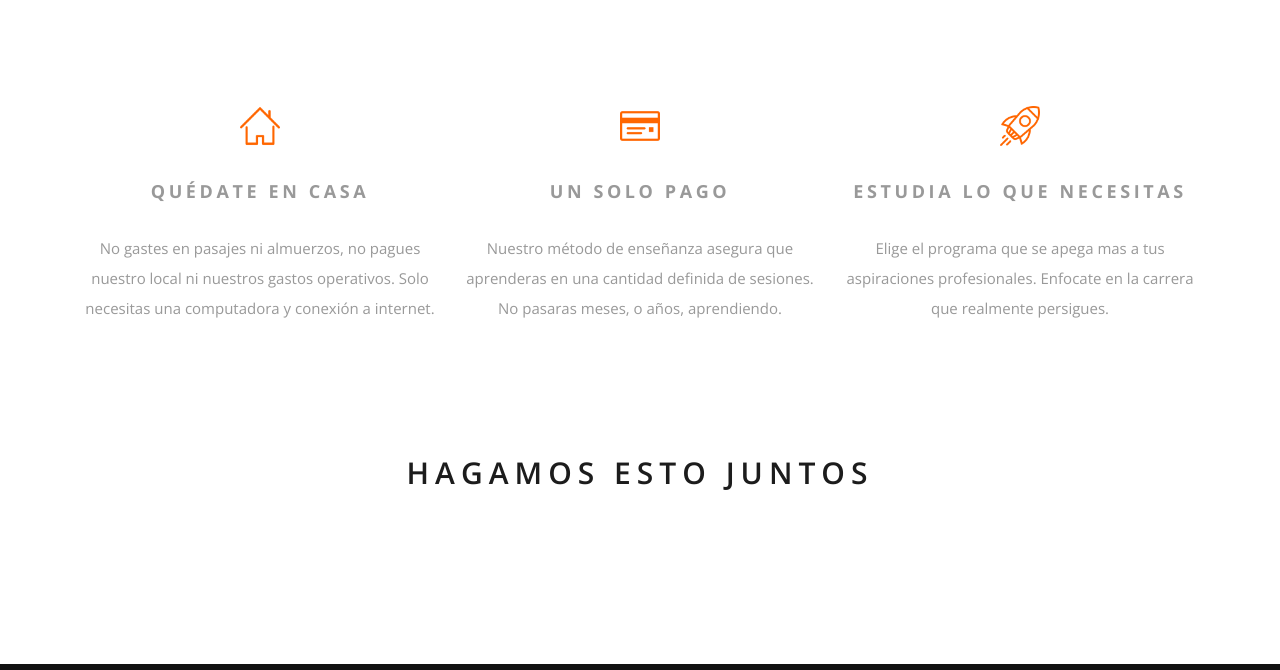
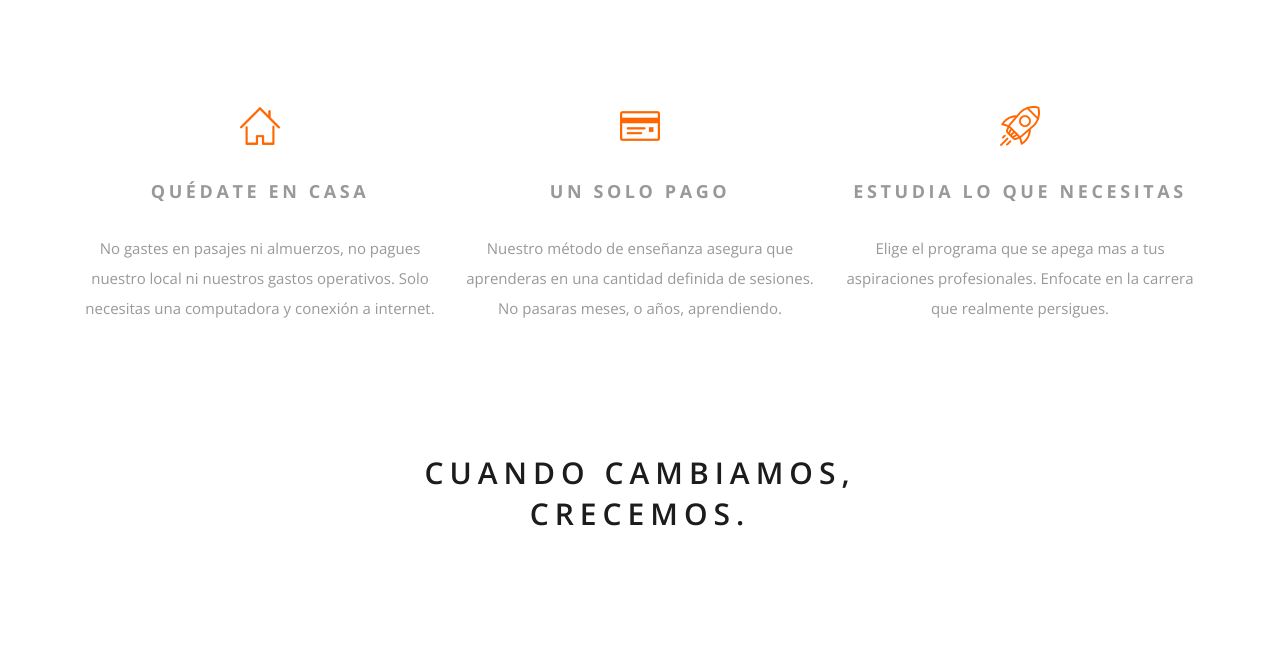
Before and after one commit to JaehaerysDev/ShiftAcademy, a plain HTML site: page index.html in a window 1280 px wide. Shown: the part 652-1322 px from the top of the page. Drawn offline with nearby package versions, Linux system fonts and the light colour scheme; some packages are replaced by stand-ins of ours; a script that the page names is missing; a web font is replaced by a local one.

Commit message:
Updates index

```diff
--- a/index.html
+++ b/index.html
@@ -128,7 +128,7 @@
 		<div class="container">
 			<div class="row">
 				<div class="col-lg-6 offset-lg-3 text-center section_title section_title_dark">
-					<h2>Hagamos esto juntos<span></span></h2>
+					<h2>Cuando cambiamos, crecemos.<span></span></h2>
 				</div>
 			</div>
 		</div>
```
